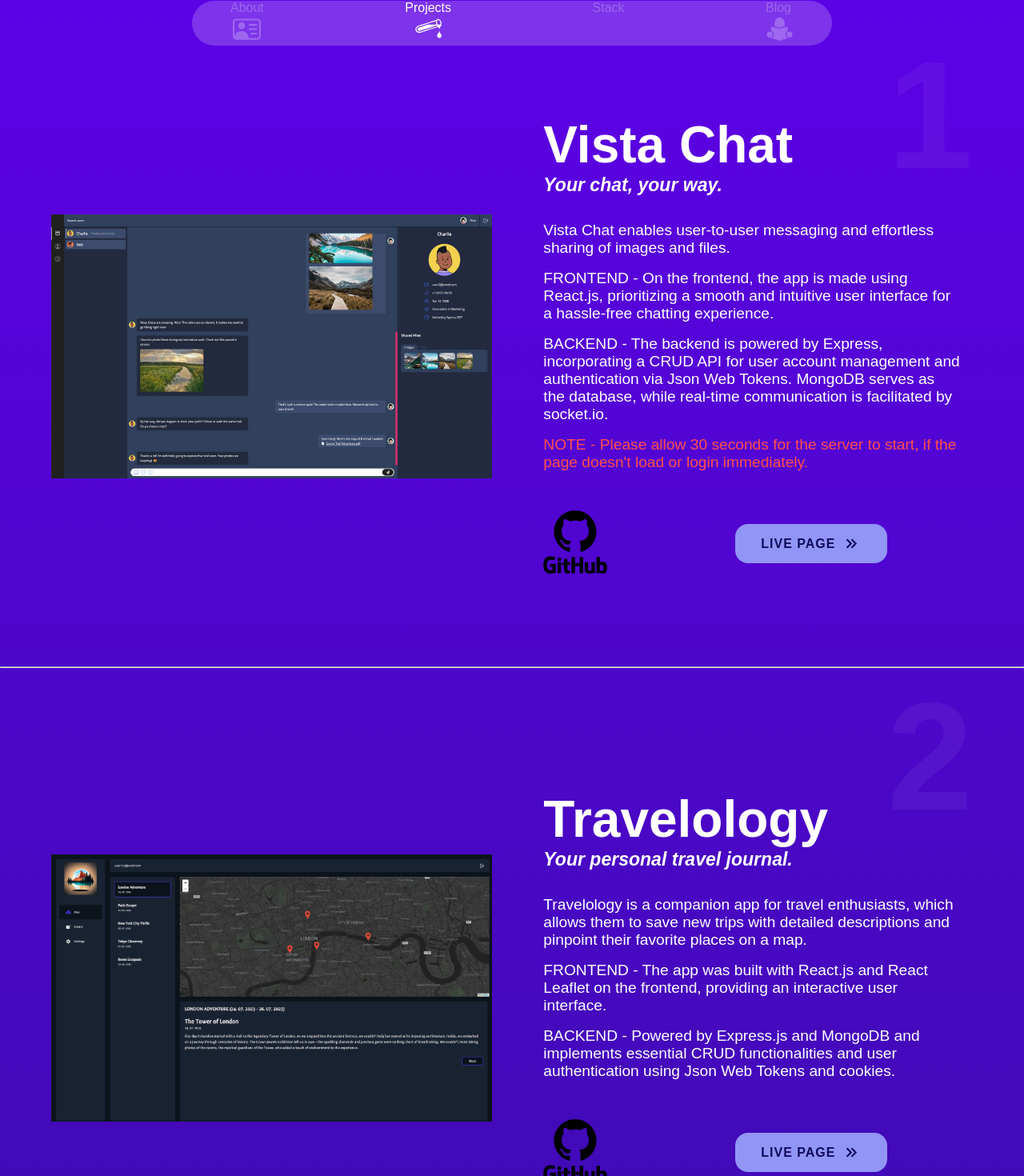
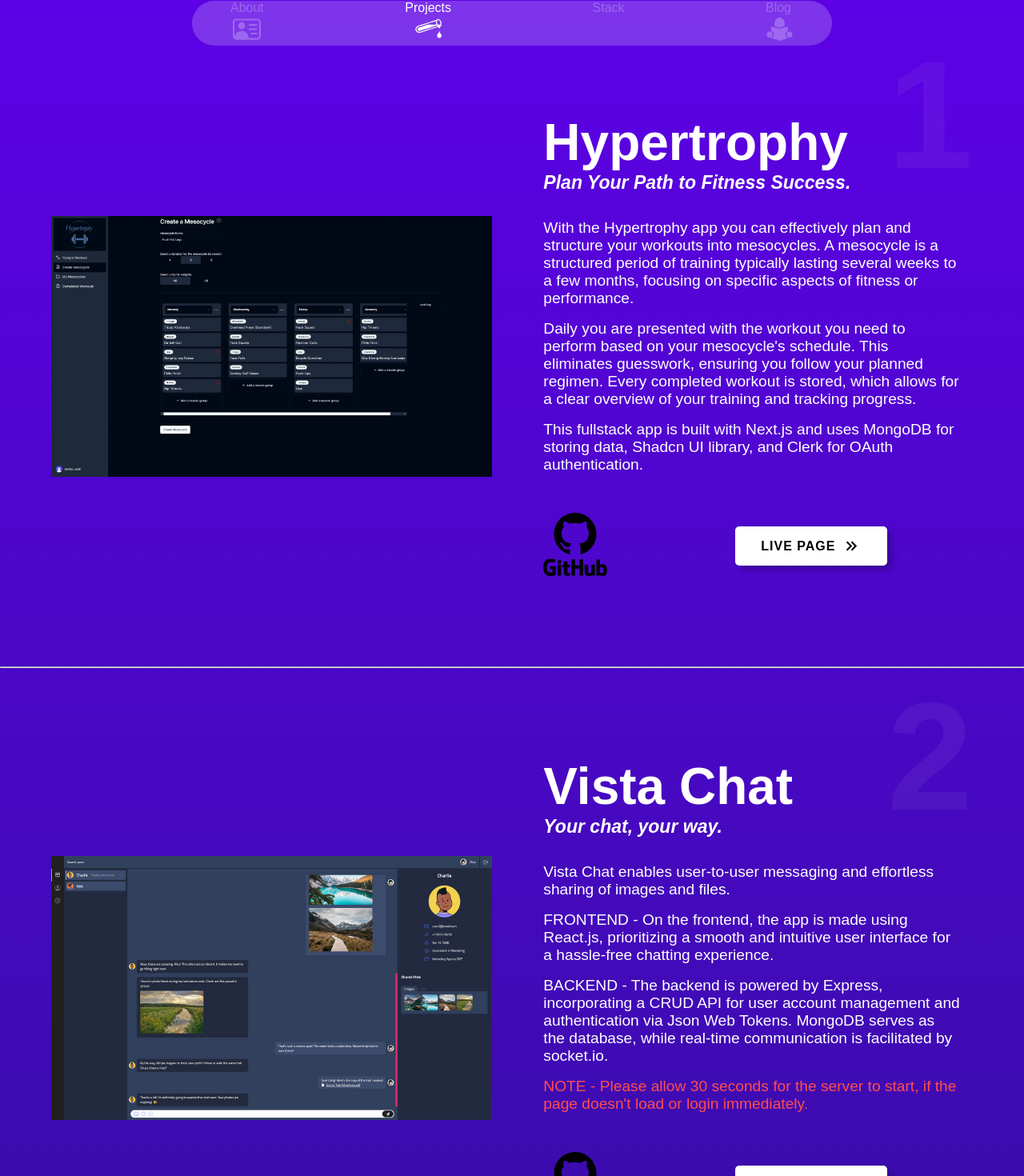
Before and after one commit to aljaz-ferenc/portfolio-af, a React (Vite) app: page /projects in a window 1280 px wide. Shown: the part 15-1485 px from the top of the page at 80% size. Built offline with nearby package versions, Linux system fonts and the light colour scheme; some icons are missing; a web font is replaced by a local one.

Commit message:
add htpertrophy app

```diff
--- a/src/components/ProjectCard.scss
+++ b/src/components/ProjectCard.scss
@@ -67,22 +67,23 @@
       letter-spacing: 1px;
       padding: .75rem 2rem;
       font-size: 1rem;
-      border-radius: 1rem;
+      border-radius: 5px;
       border: none;
       display: flex;
       align-items: center;
       gap: .5rem;
-      background-color: #9195F6;
-      color: rgb(15, 11, 93);
+      background-color: white;
+      color: black;
       font-weight: bold;
       font-family: inherit;
       cursor: pointer;
       transition: all 0.2s;
+      box-shadow: 5px 5px 10px rgba(0, 0, 0, 0.272);
       & .chevron{
         transition: all 0.2s;
       }
       &:hover{
-        background-color: #a9abf6;
+        box-shadow: none;
         & .chevron{
           scale: 1.5;
           transform: translateX(10px);
--- a/src/data/projects.json
+++ b/src/data/projects.json
@@ -1,4 +1,19 @@
 [
+  {
+    "title": "Hypertrophy",
+    "subtitle": "Plan Your Path to Fitness Success.",
+    "paragraphs": [
+      "With the Hypertrophy app you can effectively plan and structure your workouts into mesocycles. A mesocycle is a structured period of training typically lasting several weeks to a few months, focusing on specific aspects of fitness or performance.",
+      "Daily you are presented with the workout you need to perform based on your mesocycle's schedule. This eliminates guesswork, ensuring you follow your planned regimen. Every completed workout is stored, which allows for a clear overview of your training and tracking progress.",
+      "This fullstack app is built with Next.js and uses MongoDB for storing data, Shadcn UI library, and Clerk for OAuth authentication."
+    ],
+    "urls": {
+      "netlify": "https://hypertrophy-self.vercel.app/",
+      "github": "https://github.com/aljaz-ferenc/hypertrophy"
+    },
+    "id": 0,
+    "image": "hypertrophy"
+  },
   {
     "title": "Vista Chat",
     "subtitle": "Your chat, your way.",
@@ -31,22 +46,6 @@
     "image": "travelology"
   },
   {
-    "title": "Workout Pal",
-    "subtitle": "The ultimate fitness companion.",
-    "paragraphs": [
-      "With Workout Pal, users can create and share their personalized workout routines. The app guides you through a chosen workout and tells you exactly what exercise to do and when.",
-      "FRONTEND - Built with React.js and Chakra-UI library for UI components.",
-      "BACKEND - Built with Node/Express.js and MongoDB, it supports functionalities like signing up, logging in, creating, sharing and deleting workouts, updating passwords and account deletion.",
-      "NOTE - Please allow 30 seconds for the server to start, if the page doesn't load or login at first."
-    ],
-    "urls": {
-      "netlify": "https://workout-pal-af.netlify.app/login",
-      "github": "https://github.com/aljaz-ferenc/workout-pal"
-    },
-    "id": 2,
-    "image": "workout-pal"
-  },
-  {
     "title": "Sleepiest Clone",
     "subtitle": "All about animations.",
     "paragraphs": [
@@ -73,20 +72,5 @@
     },
     "id": 4,
     "image": "alien-invaders"
-  },
-  {
-    "title": "Snippets",
-    "subtitle": "Online code editor.",
-    "paragraphs": [
-      "Snippets code editor allows users to write HTML, CSS and JavaScript code, save code snippets or update existing ones.",
-      "The app was written in React.js, with the help of Supabase as a backend and Redux Toolkit for state management.",
-      "A few demo snippets have already been created and can be found on the 'My Snippets' page. Feel free to add, edit or remove them for testing/reviewing purposes."
-    ],
-    "urls": {
-      "netlify": "https://snippets-af.netlify.app/",
-      "github": "https://github.com/aljaz-ferenc/snippets"
-    },
-    "id": 5,
-    "image": "snippets"
   }
 ]
```
Also changed, not shown: src/data/other.json (+31 -0 lines), public/projects-images/hypertrophy.webp (added), public/projects-images/hypertrophy1000.webp (added).
